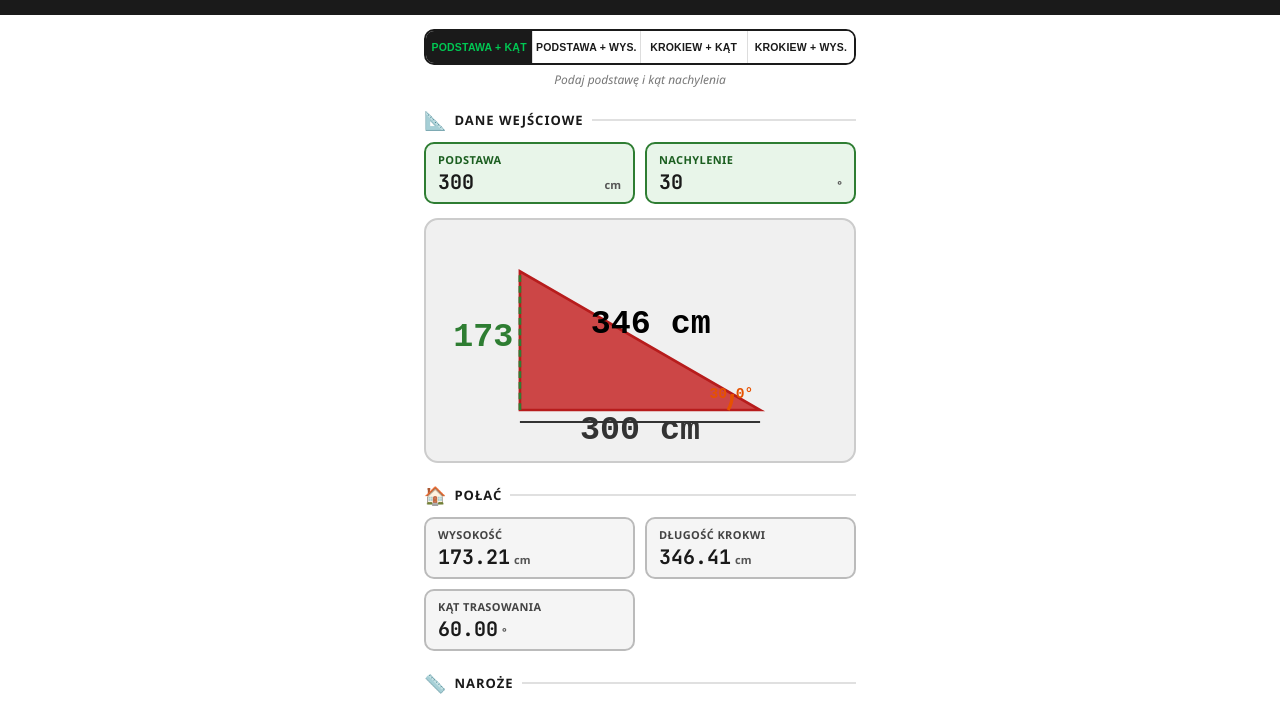
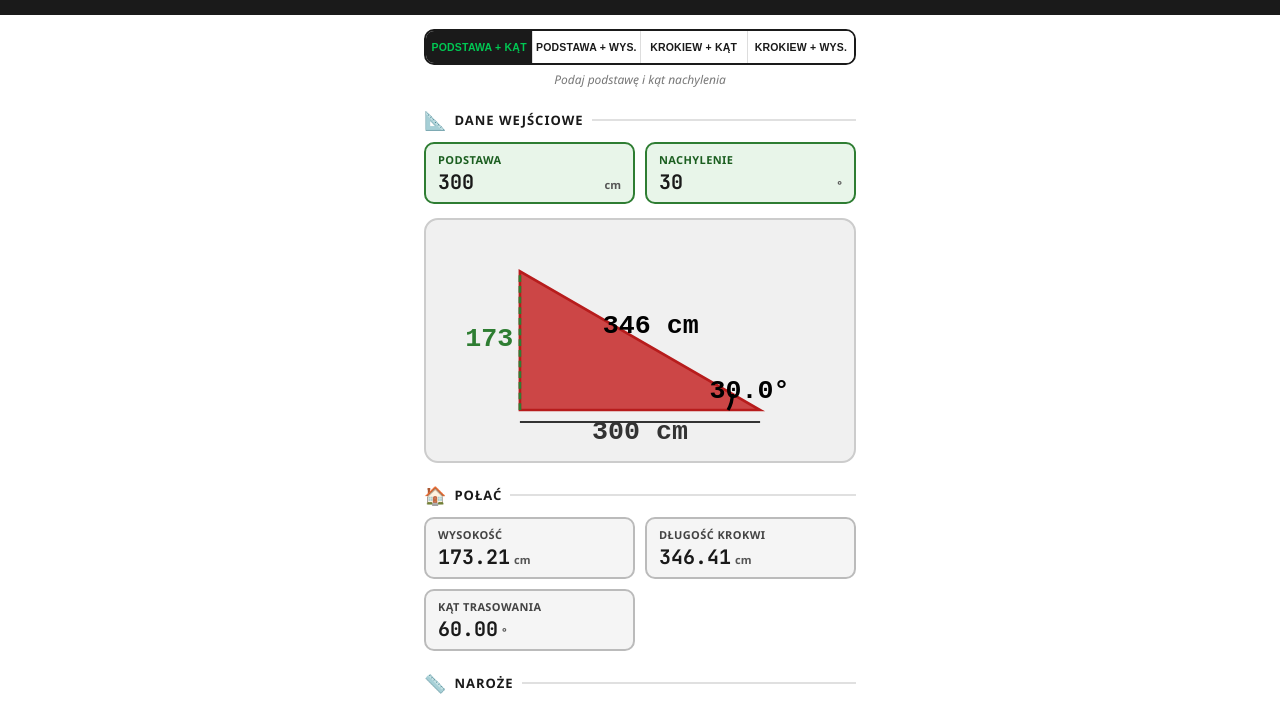
Before and after one commit to KarolUrbanski98/kalkulator-ciesielski, a plain HTML site: page index.html in a window 1280 px wide. Shown: the part 73-775 px from the top of the page. Drawn offline with Linux system fonts and the light colour scheme.

Commit message:
Update index.html

```diff
--- a/index.html
+++ b/index.html
@@ -305,11 +305,11 @@ function drawRoof(base,angle,height,rafter){
     <polygon points="${x0},${y0} ${x1},${y0} ${x0},${yTop}" fill="#c62828" fill-opacity="0.85" stroke="#b71c1c" stroke-width="2"/>
     <line x1="${x0}" y1="${y0}" x2="${x0}" y2="${yTop}" stroke="#2e7d32" stroke-width="2" stroke-dasharray="5 3"/>
     <line x1="${x0}" y1="${y0+9}" x2="${x1}" y2="${y0+9}" stroke="#333" stroke-width="1.5"/>
-    <text x="${(x0+x1)/2}" y="${y0+22}" text-anchor="middle" fill="#333" font-size="25" font-family="monospace" font-weight="bold">${base.toFixed(0)} cm</text>
-    <text x="${x0-5}" y="${(y0+yTop)/2+4}" text-anchor="end" fill="#2e7d32" font-size="25" font-family="monospace" font-weight="bold">${height.toFixed(0)}</text>
-    <text x="${(x0+x1)/2+8}" y="${(y0+yTop)/2-6}" text-anchor="middle" fill="#000" font-size="25" font-family="monospace" font-weight="bold">${rafter.toFixed(0)} cm</text>
-    <path d="M ${x1-ar},${y0} A ${ar} ${ar} 0 0 0 ${ax},${ay}" fill="none" stroke="#e65100" stroke-width="2.5"/>
-    <text x="${x1-38}" y="${y0-9}" fill="#e65100" font-size="11" font-family="monospace" font-weight="bold">${angle.toFixed(1)}°</text>`;
+    <text x="${(x0+x1)/2}" y="${y0+22}" text-anchor="middle" fill="#333" font-size="20" font-family="monospace" font-weight="bold">${base.toFixed(0)} cm</text>
+    <text x="${x0-5}" y="${(y0+yTop)/2+4}" text-anchor="end" fill="#2e7d32" font-size="20" font-family="monospace" font-weight="bold">${height.toFixed(0)}</text>
+    <text x="${(x0+x1)/2+8}" y="${(y0+yTop)/2-6}" text-anchor="middle" fill="#000" font-size="20" font-family="monospace" font-weight="bold">${rafter.toFixed(0)} cm</text>
+    <path d="M ${x1-ar},${y0} A ${ar} ${ar} 0 0 0 ${ax},${ay}" fill="none" stroke="#000" stroke-width="2.5"/>
+    <text x="${x1-38}" y="${y0-9}" fill="#000" font-size="20" font-family="monospace" font-weight="bold">${angle.toFixed(1)}°</text>`;
 }
 
 function drawEmpty(){
```
